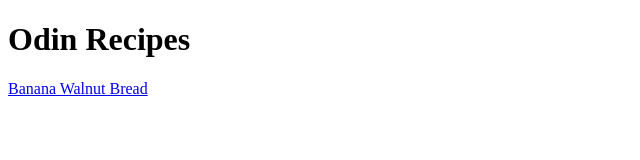
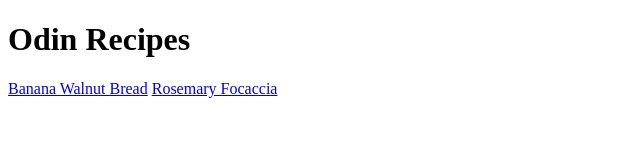
Before and after one commit to Loxciel/odin-recipes, a plain HTML site: page index.html in a window 1280 px wide. Shown: the whole page, without its empty margins (0-640 px from the left). Drawn offline with Linux system fonts and the light colour scheme.

Commit message:
Add rosemary-focaccia.html with href in index.html

```diff
--- a/index.html
+++ b/index.html
@@ -10,6 +10,7 @@
 <body>
     <h1>Odin Recipes</h1>
         <a href="recipes/banana-bread.html">Banana Walnut Bread</a>
+        <a href="recipes/rosemary-focaccia.html">Rosemary Focaccia</a>
 </body>
 
 </html>
```
Also changed, not shown: recipes/rosemary-focaccia.html (added), recipes/rosemary-focaccia.jpg (added).
